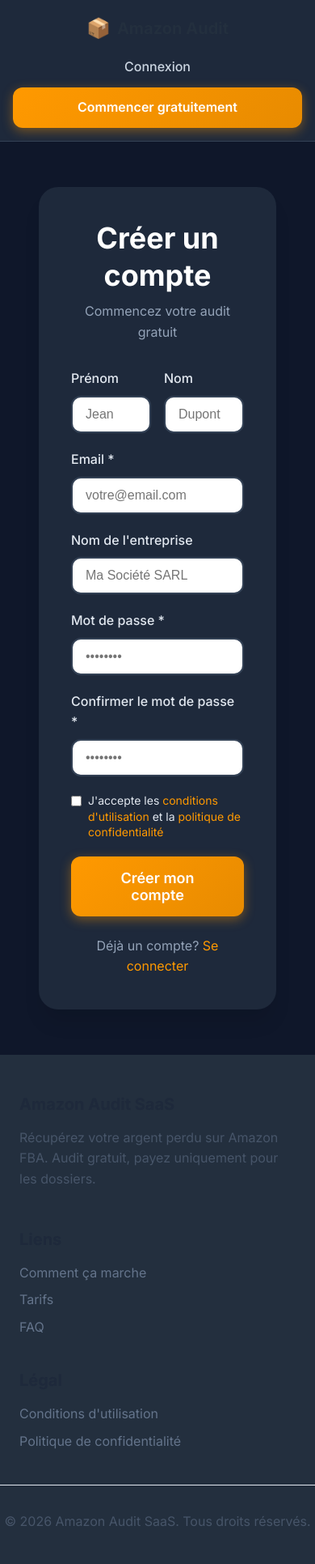
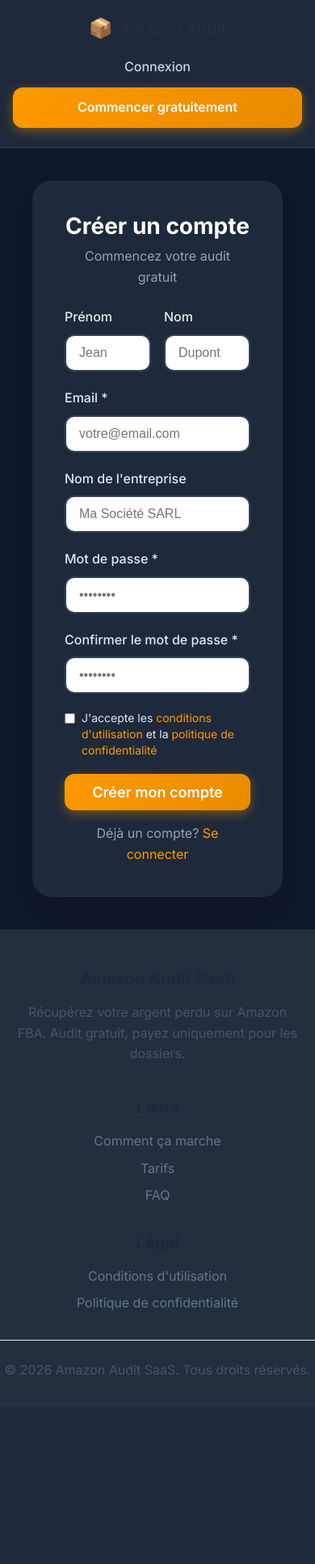
Before and after one commit to Eric9712/amazon-audit-saas, a Django app: page /accounts/signup/ in a window 390 px wide. Shown: the whole page at 81% size. After the commit the page ends 1698 px from the top, so only its background shows below. Run offline with Django 4.2, Linux system fonts and the light colour scheme.

Commit message:
Fix mobile portrait layout issues

```diff
--- a/static/css/main.css
+++ b/static/css/main.css
@@ -666,13 +666,89 @@ a:hover {
   }
 }
 
-/* Small Mobiles */
+/* Small Mobiles (Portrait Mode) */
 @media (max-width: 480px) {
-  .hero-title {
-    font-size: 2rem; /* Even smaller */
+  /* Reduce global spacing */
+  :root {
+    --spacing-6: 1rem;
+    --spacing-8: 1.5rem;
+  }
+
+  /* Typography Adjustments */
+  h1, .hero-title {
+    font-size: 1.75rem !important; /* Smaller main title */
+    line-height: 1.2;
+    word-wrap: break-word; /* Prevent overflow */
+  }
+
+  h2 {
+    font-size: 1.5rem;
+  }
+
+  h3 {
+    font-size: 1.25rem;
+  }
+
+  /* Hero Section */
+  .hero {
+    padding: var(--spacing-8) 0;
+  }
+
+  .hero-stats {
+    display: grid;
+    grid-template-columns: 1fr; /* Stack stats */
+    gap: 1rem;
+  }
+
+  .stat-card {
+    padding: 1rem;
   }
 
   .stat-value {
     font-size: 2rem;
   }
+
+  /* Navigation */
+  .nav-logo {
+    font-size: 1.2rem;
+  }
+
+  .nav-container {
+    padding: 0 1rem;
+  }
+
+  /* Buttons: Full width for easy tapping */
+  .btn {
+    width: 100%;
+    margin-bottom: 0.5rem;
+    padding: 0.75rem 1rem;
+  }
+
+  .hero-cta {
+    width: 100%;
+    padding: 0 1rem;
+  }
+
+  /* Cards & Content */
+  .card {
+    padding: 1.25rem;
+    margin-bottom: 1rem;
+    border-radius: var(--radius-lg); /* Slightly less round to save corner space */
+  }
+
+  .main-content {
+    padding: 1rem;
+  }
+
+  /* Tables */
+  .table th, .table td {
+    padding: 0.75rem 0.5rem;
+    font-size: 0.85rem;
+  }
+
+  /* Footer */
+  .footer-container {
+    padding: 0 1rem;
+    text-align: center;
+  }
 }
```
